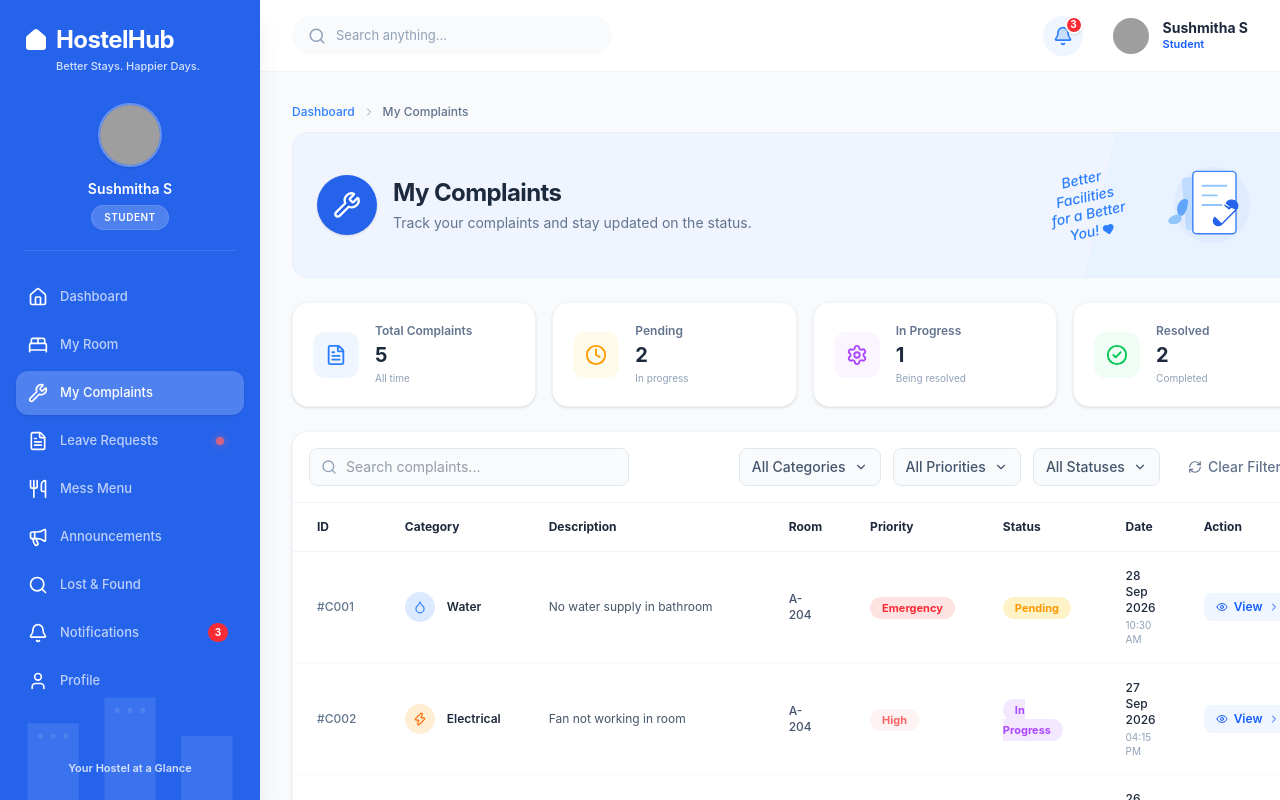
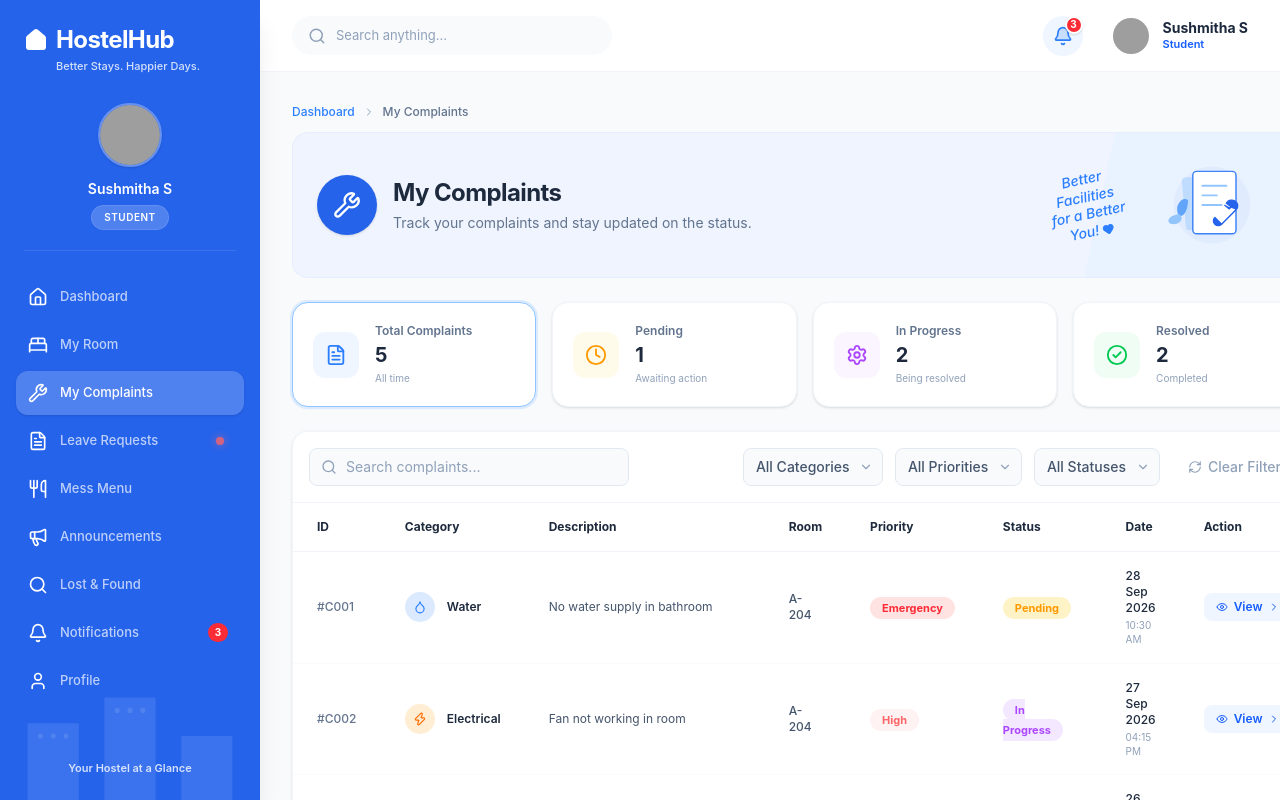
Before and after one commit to Senthamizh252/HostelHub, a React app in the folder frontend/: page /student/complaints in a window 1280 px wide. Built offline with nearby package versions, Linux system fonts and the light colour scheme; grey boxes are pictures that could not be loaded; the HTML template or start-up script is replaced by a standard one.

Commit message:
changes in dashboard and my complaint page

```diff
--- a/frontend/src/pages/student/Complaints.jsx
+++ b/frontend/src/pages/student/Complaints.jsx
@@ -1,10 +1,10 @@
-import React, { useState } from 'react';
+import React, { useState, useMemo } from 'react';
 import { Link } from 'react-router-dom';
 import {
   Wrench, FileText, Clock, Settings, CheckCircle2, Search,
   ChevronDown, RefreshCw, Droplet, Zap, Sparkles, Wifi,
   Armchair, Eye, ChevronRight, ChevronLeft, Info, Check,
-  Phone, Plus, Heart
+  Phone, Plus, Heart, X
 } from 'lucide-react';
 import ComplaintDetailsModal from '../../components/ComplaintDetailsModal';
 
@@ -154,6 +154,53 @@ const getStatusPill = (status) => {
 
 const StudentComplaints = () => {
   const [selectedComplaint, setSelectedComplaint] = useState(null);
+  const [searchQuery, setSearchQuery] = useState('');
+  const [selectedCategory, setSelectedCategory] = useState('All');
+  const [selectedPriority, setSelectedPriority] = useState('All');
+  const [selectedStatus, setSelectedStatus] = useState('All');
+
+  // Filter complaints dynamically
+  const filteredComplaints = useMemo(() => {
+    return complaintsData.filter((item) => {
+      const q = searchQuery.trim().toLowerCase();
+      const matchesSearch =
+        !q ||
+        (item.desc && item.desc.toLowerCase().includes(q)) ||
+        (item.id && item.id.toLowerCase().includes(q)) ||
+        (item.category && item.category.toLowerCase().includes(q)) ||
+        (item.room && item.room.toLowerCase().includes(q));
+
+      const matchesCategory =
+        selectedCategory === 'All' ||
+        item.category.toLowerCase() === selectedCategory.toLowerCase();
+
+      const matchesPriority =
+        selectedPriority === 'All' ||
+        item.priority.toLowerCase() === selectedPriority.toLowerCase();
+
+      const matchesStatus =
+        selectedStatus === 'All' ||
+        item.status.toLowerCase() === selectedStatus.toLowerCase();
+
+      return matchesSearch && matchesCategory && matchesPriority && matchesStatus;
+    });
+  }, [searchQuery, selectedCategory, selectedPriority, selectedStatus]);
+
+  // Dynamic counts for cards
+  const totalCount = complaintsData.length;
+  const pendingCount = complaintsData.filter(c => c.status === 'Pending').length;
+  const inProgressCount = complaintsData.filter(c => c.status === 'In Progress' || c.status === 'Assigned').length;
+  const resolvedCount = complaintsData.filter(c => c.status === 'Resolved').length;
+
+  const handleClearFilters = () => {
+    setSearchQuery('');
+    setSelectedCategory('All');
+    setSelectedPriority('All');
+    setSelectedStatus('All');
+  };
+
+  const isFiltered = searchQuery.trim() !== '' || selectedCategory !== 'All' || selectedPriority !== 'All' || selectedStatus !== 'All';
+
   return (
     <div className="flex flex-col xl:flex-row gap-6 max-w-7xl mx-auto pb-10 font-sans">
 
@@ -212,46 +259,70 @@ const StudentComplaints = () => {
 
         {/* 4 Summary Cards */}
         <div className="grid grid-cols-2 md:grid-cols-4 gap-4">
-          <div className="bg-white rounded-2xl p-5 border border-slate-100 shadow-sm flex items-center gap-4">
+          <div
+            onClick={() => { setSelectedStatus('All'); setSelectedCategory('All'); setSelectedPriority('All'); setSearchQuery(''); }}
+            className={`bg-white rounded-2xl p-5 border shadow-sm flex items-center gap-4 cursor-pointer hover:shadow-md transition-all ${
+              selectedStatus === 'All' && !isFiltered ? 'border-blue-300 ring-2 ring-blue-100' : 'border-slate-100'
+            }`}
+            title="Click to view all complaints"
+          >
             <div className="bg-blue-50 text-blue-500 p-3 rounded-xl shrink-0">
               <FileText size={22} />
             </div>
             <div>
               <p className="text-slate-500 font-semibold text-xs mb-0.5">Total Complaints</p>
-              <h3 className="text-xl font-bold text-slate-800">5</h3>
+              <h3 className="text-xl font-bold text-slate-800">{totalCount}</h3>
               <p className="text-slate-400 text-[10px] mt-0.5">All time</p>
             </div>
           </div>
 
-          <div className="bg-white rounded-2xl p-5 border border-slate-100 shadow-sm flex items-center gap-4">
+          <div
+            onClick={() => setSelectedStatus(selectedStatus === 'Pending' ? 'All' : 'Pending')}
+            className={`bg-white rounded-2xl p-5 border shadow-sm flex items-center gap-4 cursor-pointer hover:shadow-md transition-all ${
+              selectedStatus === 'Pending' ? 'border-amber-400 ring-2 ring-amber-100' : 'border-slate-100'
+            }`}
+            title="Click to filter Pending"
+          >
             <div className="bg-amber-50 text-amber-500 p-3 rounded-xl shrink-0">
               <Clock size={22} />
             </div>
             <div>
               <p className="text-slate-500 font-semibold text-xs mb-0.5">Pending</p>
-              <h3 className="text-xl font-bold text-slate-800">2</h3>
-              <p className="text-slate-400 text-[10px] mt-0.5">In progress</p>
+              <h3 className="text-xl font-bold text-slate-800">{pendingCount}</h3>
+              <p className="text-slate-400 text-[10px] mt-0.5">Awaiting action</p>
             </div>
           </div>
 
-          <div className="bg-white rounded-2xl p-5 border border-slate-100 shadow-sm flex items-center gap-4">
+          <div
+            onClick={() => setSelectedStatus(selectedStatus === 'In Progress' ? 'All' : 'In Progress')}
+            className={`bg-white rounded-2xl p-5 border shadow-sm flex items-center gap-4 cursor-pointer hover:shadow-md transition-all ${
+              selectedStatus === 'In Progress' ? 'border-purple-400 ring-2 ring-purple-100' : 'border-slate-100'
+            }`}
+            title="Click to filter In Progress"
+          >
             <div className="bg-purple-50 text-purple-500 p-3 rounded-xl shrink-0">
               <Settings size={22} />
             </div>
             <div>
               <p className="text-slate-500 font-semibold text-xs mb-0.5">In Progress</p>
-              <h3 className="text-xl font-bold text-slate-800">1</h3>
+              <h3 className="text-xl font-bold text-slate-800">{inProgressCount}</h3>
               <p className="text-slate-400 text-[10px] mt-0.5">Being resolved</p>
             </div>
           </div>
 
-          <div className="bg-white rounded-2xl p-5 border border-slate-100 shadow-sm flex items-center gap-4">
+          <div
+            onClick={() => setSelectedStatus(selectedStatus === 'Resolved' ? 'All' : 'Resolved')}
+            className={`bg-white rounded-2xl p-5 border shadow-sm flex items-center gap-4 cursor-pointer hover:shadow-md transition-all ${
+              selectedStatus === 'Resolved' ? 'border-green-400 ring-2 ring-green-100' : 'border-slate-100'
+            }`}
+            title="Click to filter Resolved"
+          >
             <div className="bg-green-50 text-green-500 p-3 rounded-xl shrink-0">
               <CheckCircle2 size={22} />
             </div>
             <div>
               <p className="text-slate-500 font-semibold text-xs mb-0.5">Resolved</p>
-              <h3 className="text-xl font-bold text-slate-800">2</h3>
+              <h3 className="text-xl font-bold text-slate-800">{resolvedCount}</h3>
               <p className="text-slate-400 text-[10px] mt-0.5">Completed</p>
             </div>
           </div>
@@ -265,22 +336,94 @@ const StudentComplaints = () => {
               <Search className="absolute left-3 top-1/2 -translate-y-1/2 text-slate-400" size={16} />
               <input
                 type="text"
+                value={searchQuery}
+                onChange={(e) => setSearchQuery(e.target.value)}
                 placeholder="Search complaints..."
-                className="pl-9 pr-4 py-2 w-full bg-slate-50 border border-slate-200 rounded-lg text-sm focus:outline-none focus:ring-2 focus:ring-blue-500/20 focus:border-blue-500 transition-all text-slate-700"
+                className="pl-9 pr-8 py-2 w-full bg-slate-50 border border-slate-200 rounded-lg text-sm focus:outline-none focus:ring-2 focus:ring-blue-500/20 focus:border-blue-500 transition-all text-slate-700 placeholder:text-slate-400"
               />
+              {searchQuery && (
+                <button
+                  onClick={() => setSearchQuery('')}
+                  className="absolute right-2.5 top-1/2 -translate-y-1/2 text-slate-400 hover:text-slate-600 p-0.5 rounded cursor-pointer"
+                  title="Clear search"
+                >
+                  <X size={14} />
+                </button>
+              )}
             </div>
 
             <div className="flex items-center gap-3 w-full md:w-auto overflow-x-auto pb-1 md:pb-0 scrollbar-hide">
-              <button className="flex items-center gap-2 px-3 py-2 bg-slate-50 border border-slate-200 rounded-lg text-sm text-slate-600 hover:bg-slate-100 whitespace-nowrap font-medium">
-                All Categories <ChevronDown size={14} />
-              </button>
-              <button className="flex items-center gap-2 px-3 py-2 bg-slate-50 border border-slate-200 rounded-lg text-sm text-slate-600 hover:bg-slate-100 whitespace-nowrap font-medium">
-                All Priorities <ChevronDown size={14} />
-              </button>
-              <button className="flex items-center gap-2 px-3 py-2 bg-slate-50 border border-slate-200 rounded-lg text-sm text-slate-600 hover:bg-slate-100 whitespace-nowrap font-medium">
-                All Statuses <ChevronDown size={14} />
-              </button>
-              <button className="flex items-center gap-1.5 px-3 py-2 text-sm text-slate-500 hover:text-slate-700 whitespace-nowrap font-medium ml-1">
+              {/* Category Filter */}
+              <div className="relative">
+                <select
+                  value={selectedCategory}
+                  onChange={(e) => setSelectedCategory(e.target.value)}
+                  className={`appearance-none flex items-center gap-2 pl-3 pr-8 py-2 border rounded-lg text-sm whitespace-nowrap font-medium focus:outline-none focus:ring-2 focus:ring-blue-500/20 focus:border-blue-500 cursor-pointer transition-all ${
+                    selectedCategory !== 'All'
+                      ? 'bg-blue-50 border-blue-300 text-blue-700 font-semibold'
+                      : 'bg-slate-50 border-slate-200 text-slate-600 hover:bg-slate-100'
+                  }`}
+                >
+                  <option value="All">All Categories</option>
+                  <option value="Water">Water</option>
+                  <option value="Electrical">Electrical</option>
+                  <option value="Cleaning">Cleaning</option>
+                  <option value="WiFi">WiFi</option>
+                  <option value="Furniture">Furniture</option>
+                </select>
+                <ChevronDown size={14} className="absolute right-2.5 top-1/2 -translate-y-1/2 pointer-events-none text-slate-400" />
+              </div>
+
+              {/* Priority Filter */}
+              <div className="relative">
+                <select
+                  value={selectedPriority}
+                  onChange={(e) => setSelectedPriority(e.target.value)}
+                  className={`appearance-none flex items-center gap-2 pl-3 pr-8 py-2 border rounded-lg text-sm whitespace-nowrap font-medium focus:outline-none focus:ring-2 focus:ring-blue-500/20 focus:border-blue-500 cursor-pointer transition-all ${
+                    selectedPriority !== 'All'
+                      ? 'bg-blue-50 border-blue-300 text-blue-700 font-semibold'
+                      : 'bg-slate-50 border-slate-200 text-slate-600 hover:bg-slate-100'
+                  }`}
+                >
+                  <option value="All">All Priorities</option>
+                  <option value="Emergency">Emergency</option>
+                  <option value="High">High</option>
+                  <option value="Medium">Medium</option>
+                  <option value="Low">Low</option>
+                </select>
+                <ChevronDown size={14} className="absolute right-2.5 top-1/2 -translate-y-1/2 pointer-events-none text-slate-400" />
+              </div>
+
+              {/* Status Filter */}
+              <div className="relative">
+                <select
+                  value={selectedStatus}
+                  onChange={(e) => setSelectedStatus(e.target.value)}
+                  className={`appearance-none flex items-center gap-2 pl-3 pr-8 py-2 border rounded-lg text-sm whitespace-nowrap font-medium focus:outline-none focus:ring-2 focus:ring-blue-500/20 focus:border-blue-500 cursor-pointer transition-all ${
+                    selectedStatus !== 'All'
+                      ? 'bg-blue-50 border-blue-300 text-blue-700 font-semibold'
+                      : 'bg-slate-50 border-slate-200 text-slate-600 hover:bg-slate-100'
+                  }`}
+                >
+                  <option value="All">All Statuses</option>
+                  <option value="Pending">Pending</option>
+                  <option value="In Progress">In Progress</option>
+                  <option value="Assigned">Assigned</option>
+                  <option value="Resolved">Resolved</option>
+                </select>
+                <ChevronDown size={14} className="absolute right-2.5 top-1/2 -translate-y-1/2 pointer-events-none text-slate-400" />
+              </div>
+
+              {/* Clear Filters */}
+              <button
+                onClick={handleClearFilters}
+                className={`flex items-center gap-1.5 px-3 py-2 text-sm font-medium rounded-lg transition-colors whitespace-nowrap ml-1 cursor-pointer ${
+                  isFiltered
+                    ? 'text-blue-600 bg-blue-50 hover:bg-blue-100 font-semibold'
+                    : 'text-slate-400 hover:text-slate-600'
+                }`}
+                title="Reset all filters"
+              >
                 <RefreshCw size={14} /> Clear Filters
               </button>
             </div>
@@ -302,7 +445,8 @@ const StudentComplaints = () => {
                 </tr>
               </thead>
               <tbody className="divide-y divide-slate-50">
-                {complaintsData.map((complaint) => (
+                {filteredComplaints.length > 0 ? (
+                  filteredComplaints.map((complaint) => (
                     <tr key={complaint.id} className="hover:bg-slate-50/50 transition-colors bg-white">
                       <td className="px-6 py-4 font-medium text-slate-500 text-xs">{complaint.id}</td>
                       <td className="px-6 py-4">
@@ -337,14 +481,37 @@ const StudentComplaints = () => {
                         </button>
                       </td>
                     </tr>
-                ))}
+                  ))
+                ) : (
+                  <tr>
+                    <td colSpan="8" className="px-6 py-12 text-center bg-white">
+                      <div className="flex flex-col items-center justify-center max-w-sm mx-auto">
+                        <div className="w-12 h-12 bg-slate-100 rounded-full flex items-center justify-center text-slate-400 mb-3">
+                          <Search size={20} />
+                        </div>
+                        <h4 className="font-bold text-slate-800 text-sm mb-1">No complaints found</h4>
+                        <p className="text-xs text-slate-500 mb-4">
+                          No complaints match your selected category, priority, or status filters.
+                        </p>
+                        <button
+                          onClick={handleClearFilters}
+                          className="px-4 py-2 bg-blue-50 hover:bg-blue-100 text-blue-600 rounded-lg text-xs font-bold transition-colors flex items-center gap-1.5 cursor-pointer"
+                        >
+                          <RefreshCw size={12} /> Reset All Filters
+                        </button>
+                      </div>
+                    </td>
+                  </tr>
+                )}
               </tbody>
             </table>
           </div>
 
           {/* Pagination Footer */}
           <div className="p-4 border-t border-slate-100 flex items-center justify-between bg-white">
-            <span className="text-xs text-slate-500 font-medium">Showing 1 - 5 of 5 complaints</span>
+            <span className="text-xs text-slate-500 font-medium">
+              Showing {filteredComplaints.length > 0 ? 1 : 0} - {filteredComplaints.length} of {complaintsData.length} complaints
+            </span>
             <div className="flex items-center gap-1">
               <button className="w-7 h-7 flex items-center justify-center rounded border border-slate-200 text-slate-400 hover:bg-slate-50 disabled:opacity-50" disabled>
                 <ChevronLeft size={14} />
--- a/frontend/src/pages/student/Dashboard.jsx
+++ b/frontend/src/pages/student/Dashboard.jsx
@@ -59,9 +59,9 @@ const StudentDashboard = () => {
           </div>
         </div>
 
-        {/* 4 Summary Cards */}
-        <div className="grid grid-cols-2 md:grid-cols-4 gap-4">
-          {/* Card 1 */}
+        {/* Summary Cards */}
+        <div className="grid grid-cols-1 sm:grid-cols-3 gap-4">
+          {/* Card 1: Active Complaints */}
           <div className="bg-red-50/70 rounded-2xl p-5 border border-red-100/50 hover:shadow-sm transition-all flex flex-col justify-between h-40">
             <div className="bg-red-100 text-red-500 p-2.5 rounded-full w-max">
               <Wrench size={20} />
@@ -72,18 +72,7 @@ const StudentDashboard = () => {
               <Link to="/student/complaints" className="text-red-500 text-xs font-semibold flex items-center gap-1 hover:text-red-600">View all <ArrowRight size={12}/></Link>
             </div>
           </div>
-          {/* Card 2 */}
-          <div className="bg-orange-50/70 rounded-2xl p-5 border border-orange-100/50 hover:shadow-sm transition-all flex flex-col justify-between h-40">
-            <div className="bg-orange-100 text-orange-500 p-2.5 rounded-full w-max">
-              <FileText size={20} />
-            </div>
-            <div>
-              <p className="text-slate-700 font-semibold text-sm mb-1">Pending Leaves</p>
-              <h3 className="text-3xl font-bold text-slate-800 mb-2">1</h3>
-              <Link to="/student/leaves" className="text-orange-500 text-xs font-semibold flex items-center gap-1 hover:text-orange-600">View all <ArrowRight size={12}/></Link>
-            </div>
-          </div>
-          {/* Card 3 */}
+          {/* Card 2: Today's Meal */}
           <div className="bg-green-50/70 rounded-2xl p-5 border border-green-100/50 hover:shadow-sm transition-all flex flex-col justify-between h-40">
             <div className="bg-green-100 text-green-600 p-2.5 rounded-full w-max">
               <Utensils size={20} />
@@ -94,7 +83,7 @@ const StudentDashboard = () => {
               <Link to="/student/menu" className="text-green-600 text-xs font-semibold flex items-center gap-1 hover:text-green-700">View Menu <ArrowRight size={12}/></Link>
             </div>
           </div>
-          {/* Card 4 */}
+          {/* Card 3: New Notifications */}
           <div className="bg-purple-50/70 rounded-2xl p-5 border border-purple-100/50 hover:shadow-sm transition-all flex flex-col justify-between h-40">
             <div className="bg-purple-100 text-purple-600 p-2.5 rounded-full w-max">
               <Bell size={20} />
```
Lines whose indentation alone changed are shown as unchanged.
